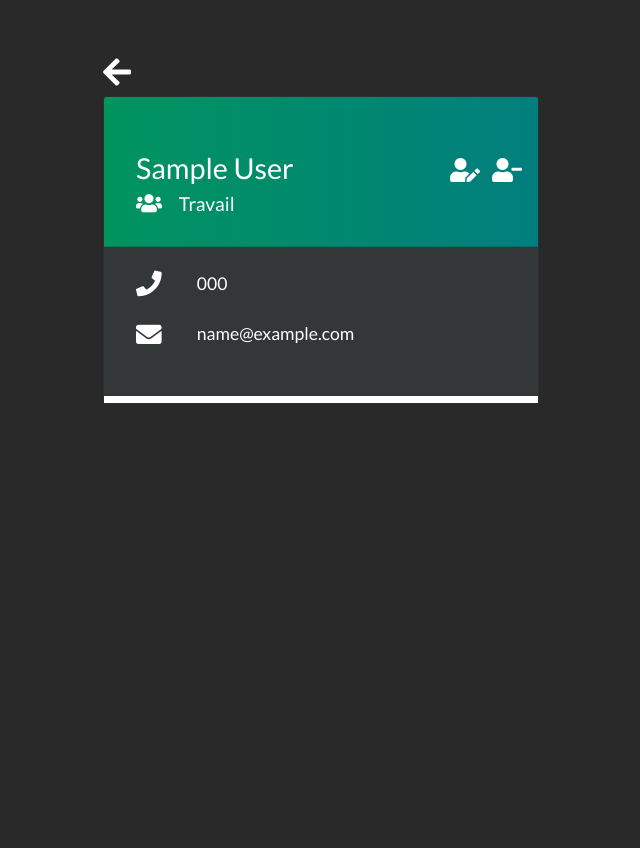
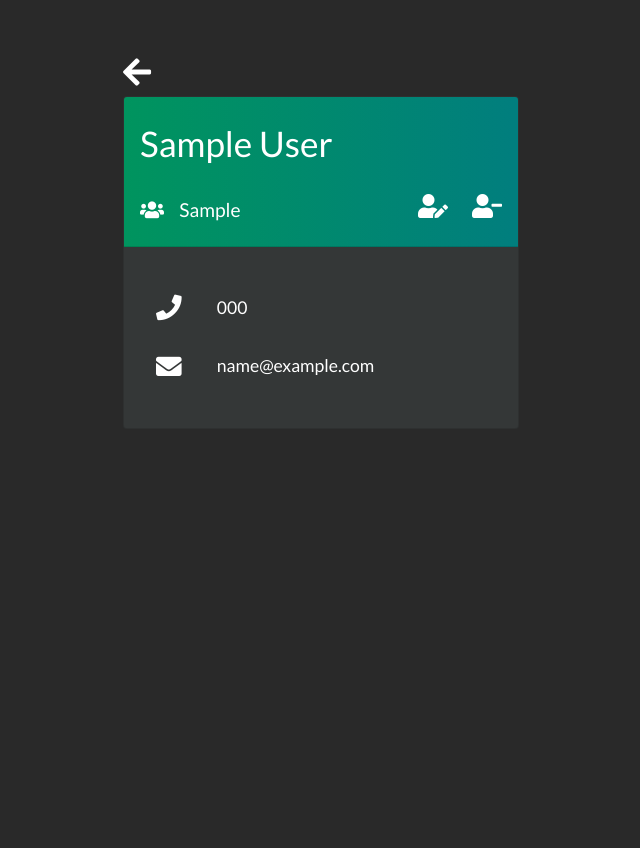
Before and after one commit to dardevetdidier/Contacts, a Django app: page /contact-detail/1/ in a window 1280 px wide. Shown: the part 120-968 px from the top of the page, without its empty margins (319-959 px from the left). Run offline with Django 4.2, Linux system fonts and the light colour scheme; tables that the repository leaves empty hold one stand-in row (values such as "Sample post").

Commit message:
edit model ok

```diff
--- a/contactapp/forms.py
+++ b/contactapp/forms.py
@@ -1,9 +1,29 @@
 from django import forms
 
 from .models import Contact
+
+CHOICES = [('Amis', 'amis'), ('Famille', 'famille'), ('Travail', 'travail')]
 
 
 class ContactForm(forms.ModelForm):
     class Meta:
         model = Contact
         fields = ['full_name', 'phone', 'email', 'group']
+        choices = CHOICES
+        widgets = {
+            'full_name': forms.TextInput(attrs={
+                'class': 'type',
+                'placeholder': 'Prénom Nom',
+            }),
+            'phone': forms.TextInput(attrs={
+                'class': 'type',
+                'placeholder': "Téléphone",
+            }),
+            'email': forms.EmailInput(attrs={
+                'class': 'type',
+                'placeholder': "Email",
+            }),
+            'group': forms.Select(attrs={'class': 'type',
+                                         'placeholder': 'Groupe'},
+                                  choices=CHOICES)
+        }
--- a/contactapp/models.py
+++ b/contactapp/models.py
@@ -1,13 +1,11 @@
 from django.db import models
-
-CHOICES = [('Amis', 'amis'), ('Famille', 'famille'), ('Travail', 'travail')]
 
 
 class Contact(models.Model):
     full_name = models.CharField(max_length=100)
     phone = models.CharField(max_length=50)
     email = models.EmailField(max_length=50)
-    group = models.CharField(max_length=50, choices=CHOICES)
+    group = models.CharField(max_length=50)
     date_created = models.DateTimeField(auto_now_add=True)
 
     class Meta:
--- a/contactapp/static/contactapp/css/addstyle.css
+++ b/contactapp/static/contactapp/css/addstyle.css
@@ -76,6 +76,10 @@ a.back-arrow {
     margin-left: 1em;
 }
 
+select option {
+    background-color: #343737;
+    padding: 1em 1.5em;
+}
 
 .add-button {
     display: flex;
--- a/contactapp/static/contactapp/css/detail.css
+++ b/contactapp/static/contactapp/css/detail.css
@@ -19,9 +19,8 @@ body {
 
 .container {
     margin-top: 3rem;
-    max-width: 460px;
+    max-width: 420px;
     height: 100vh;
-
 }
 
 .col {
@@ -34,30 +33,37 @@ a.back-arrow {
     color: white;
     font-size: 2em;
 }
+
 .card {
-    width: 28rem;
+    width: 25rem;
     background-color: #343737;
-
 }
 
 .card-header {
     display: flex;
-    justify-content: space-between;
-    align-items: center;
+    flex-direction: column;
+    justify-content: space-around;
     height: 150px;
-    padding-left: 2em;
+    padding-left: 1em;
     background: rgb(0,148,94);
     background: linear-gradient(90deg, rgba(0,148,94,1) 0%, rgba(1,126,126,1) 100%);
 }
 
-.header-name {
+.group-edit {
+    display: flex;
+    justify-content: space-between;
+    align-items: center;
+}
+
+.name-group {
     display: flex;
     flex-direction: column;
+    justify-content: space-around;
 }
 
-.header-name p {
-    margin: 0.8em 0 0 0;
-    font-size: 1.8em;
+.card-header p {
+    margin: 0;
+    font-size: 2.2em;
     color: white;
 }
 
@@ -73,43 +79,45 @@ a.back-arrow {
 }
 
 .header-icon-name i {
-    font-size: 1.3em;
+    font-size: 1.2em;
     color: white;
     margin-right: 0.8em;
 }
 
-.header-icons {
+.edit-icons {
+    height: 2em;
     display: flex;
-    justify-content: space-between;
+    justify-content: space-around;
 }
-.header-icons a {
+
+.edit-icons a {
     text-decoration: none;
     color: white;
 }
 
-.header-icons i {
+.edit-icons i {
     font-size: 1.5em;
     color: white;
-    margin-left: 0.5em;
+    margin-left: 1em;
 }
 
-.header-icons i:hover {
+.edit-icons i:hover {
     color: grey;
 }
+
 .contact-section {
     display: flex;
-    flex-direction: column;
-    justify-content: center;
-
-    padding: 1.5em 2em;
+    justify-content: space-between;
+    padding: 1em 2em;
 }
 
 .icon-name {
     display: flex;
     align-items: center;
     justify-content: start;
-    margin-bottom: 1.5em;
+    margin: 2em 0;
 }
+
 .icon-name i {
     font-size: 1.6em;
     margin: 0;
@@ -121,10 +129,3 @@ a.back-arrow {
     color: white;
     margin: 0 2em;
 }
-
-hr {
-    margin: 0;
-    min-height: 7px;
-    color: white;
-    opacity: 1;
-}
--- a/contactapp/templates/contactapp/detail.html
+++ b/contactapp/templates/contactapp/detail.html
@@ -36,17 +36,19 @@
             <div class="col">
                 <div class="card">
 <!-- CARD HEADER -->
+
                     <div class="card-header">
+                        <p class="card-header-contact">{{ contact }}</p>
 
-                        <div class="header-name">
-                            <p>{{ contact }}</p>
+                        <div class="group-edit">
+                            <div class="name-group">
                                 <div class="header-icon-name">
                                     <i class="fas fa-users"></i>
                                     <p class="header-contact-name">{{ contact.group }}</p>
                                 </div>
+                            </div>
 
-                        </div>
-                        <div class="header-icons">
+                            <div class="edit-icons">
                                 <a href="{% url 'edit-contact' contact.id %}">
                                     <i class="fas fa-user-edit"></i>
                                 </a>
@@ -55,11 +57,16 @@
                                     <i class="fas fa-user-minus"></i>
                                 </a>
                             </div>
+
                         </div>
+
+                    </div>
+
 <!-- CONTACT SECTION -->
 
 
                     <div class="contact-section">
+                        <div class="contact-phone-mail">
 
                             <div class="icon-name">
                                 <i class="fas fa-phone"></i>
@@ -70,10 +77,10 @@
                                 <i class="fas fa-envelope"></i>
                                 <p class="contact-name">{{ contact.email }}</p>
                             </div>
-
+                        </div>
                     </div>
 
-                    <hr>
+
                 </div>
             </div>
         </div>
--- a/contactapp/urls.py
+++ b/contactapp/urls.py
@@ -7,4 +7,5 @@ urlpatterns = [
     path('add-contact/', views.add_contact, name='add-contact'),
     path('contact-detail/<int:pk>/', views.contact_detail, name='contact-detail'),
     path('edit-contact/<int:pk>/', views.edit_contact, name='edit-contact'),
+    path('delete-contact/<int:pk>/', views.delete_contact, name='delete-contact'),
 ]
--- a/contactapp/views.py
+++ b/contactapp/views.py
@@ -1,4 +1,4 @@
-from django.shortcuts import render, redirect
+from django.shortcuts import render, redirect, get_object_or_404
 from django.utils import timezone
 
 from .models import Contact
@@ -35,7 +35,7 @@ def contact_detail(request, pk):
 
 def edit_contact(request, pk):
     contact = Contact.objects.get(pk=pk)
-    edit_form = ContactForm(instance=contact)
+    form = ContactForm(instance=contact)
 
     if request.method == 'POST':
         edit_form = ContactForm(request.POST, instance=contact)
@@ -47,6 +47,12 @@ def edit_contact(request, pk):
 
     else:
         context = {'contact': contact,
-                   'edit_form': edit_form
+                   'form': form,
                    }
         return render(request, 'contactapp/edit.html', context=context)
+
+
+def delete_contact(request, pk):
+    contact = get_object_or_404(Contact, pk)
+    contact.delete()
+    return redirect('index')
```
Also changed, not shown: contactapp/templates/contactapp/addcontact.html (+8 -4 lines), contactapp/templates/contactapp/edit.html (+4 -4 lines). Lines whose indentation alone changed are shown as unchanged.
